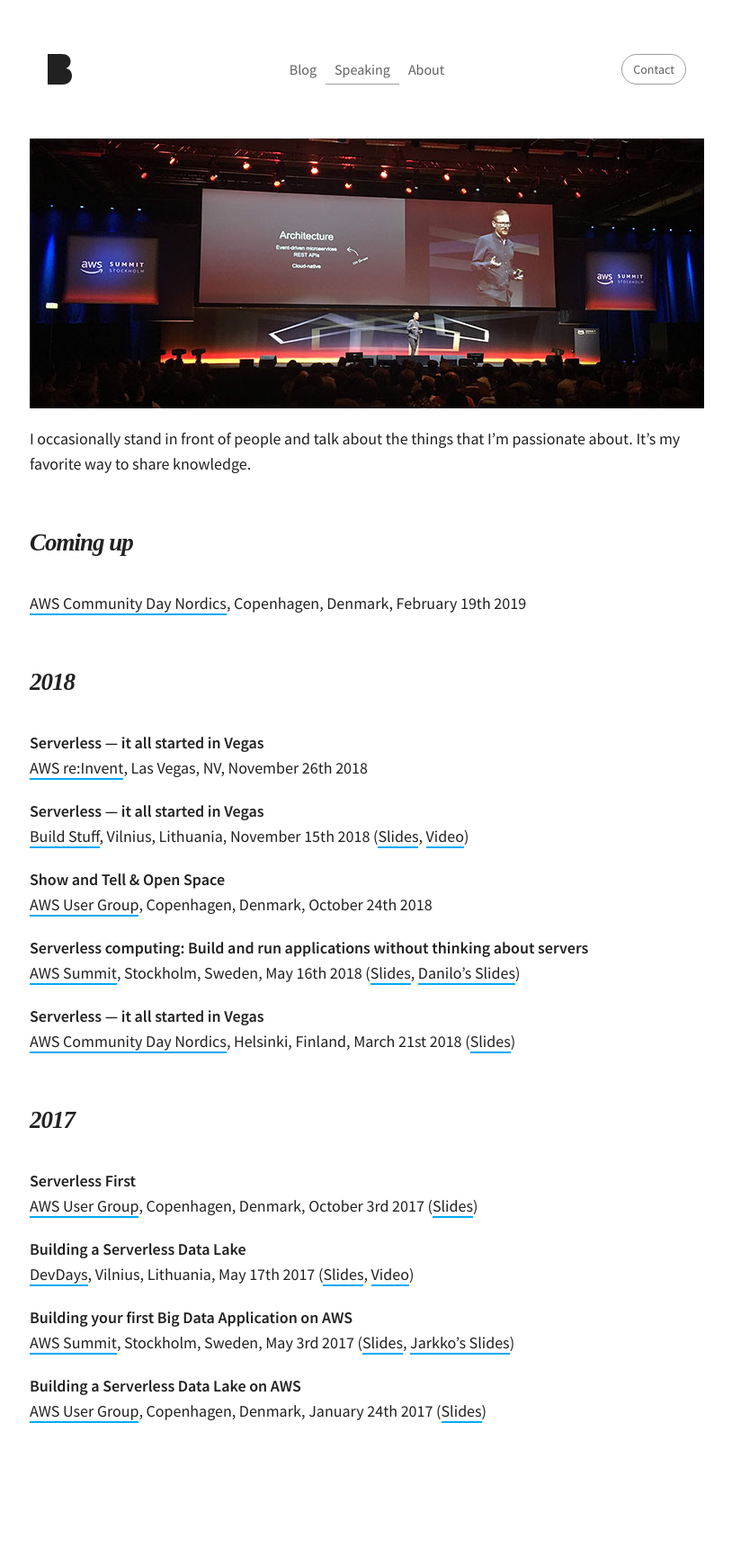
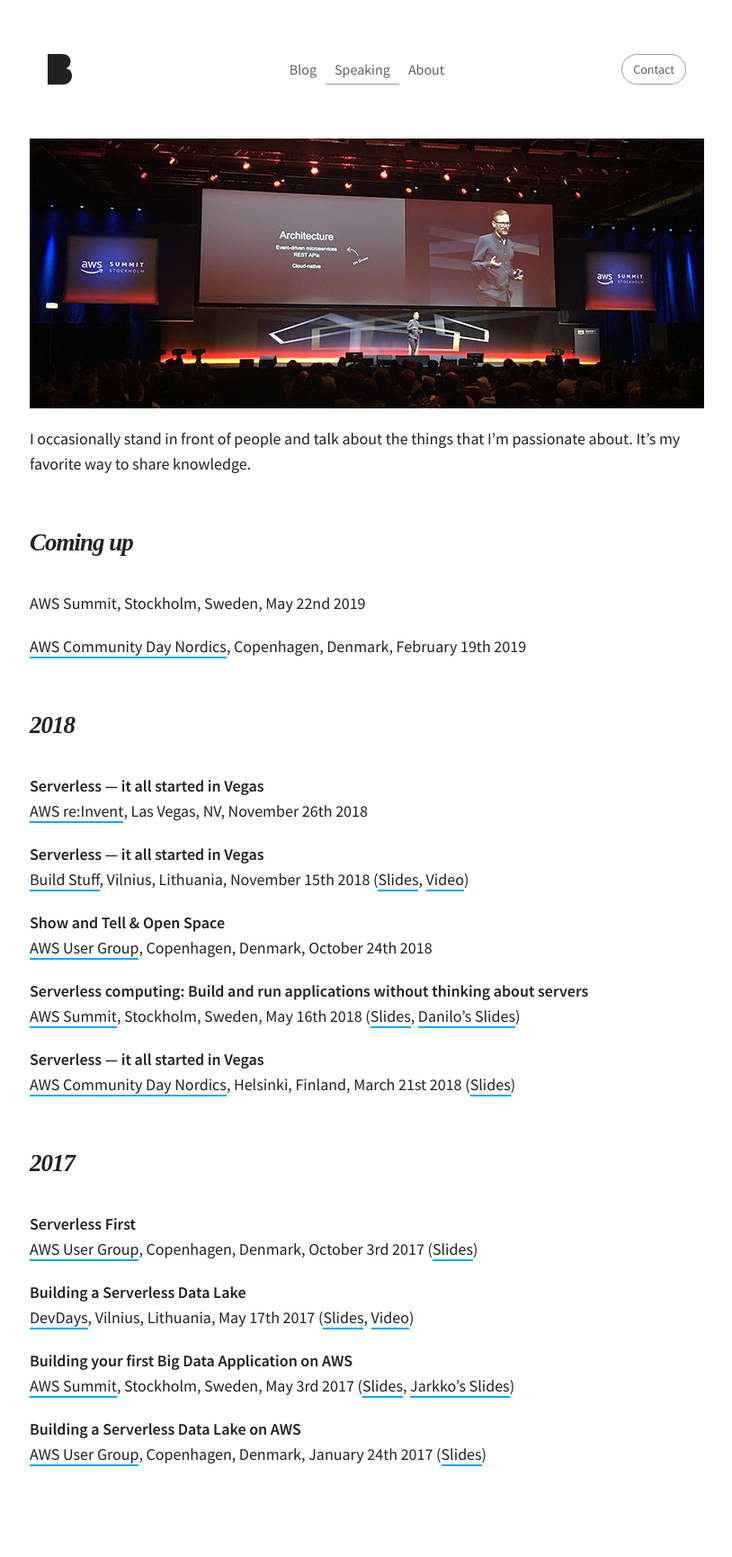
Before and after one commit to martinbuberl/martinbuberl.github.io, a Jekyll site: the page built from speaking.md, in a window 1280 px wide. Shown: the whole page at 90% size, without its empty margins (232-1046 px from the left). Built offline with Jekyll 4.4.1, drawn with Linux system fonts in a browser that asks for light colours; nearby versions of some CDN libraries; some web fonts are replaced; before the commit the page ends 1683 px from its top, so only the background shows below that.

Commit message:
Added Summit

```diff
--- a/speaking.md
+++ b/speaking.md
@@ -10,6 +10,8 @@ permalink: /speaking/
 I occasionally stand in front of people and talk about the things that I'm passionate about. It's my favorite way to share knowledge.
 
 <h2 id="coming-up" class="has-permalink">Coming up<a class="permalink" title="Permalink" href="#coming-up">#</a></h2>
+
+AWS Summit, Stockholm, Sweden, May 22nd 2019
 
 [AWS Community Day Nordics](https://awscommunitynordics.org/communityday/), Copenhagen, Denmark, February 19th 2019
 
```
